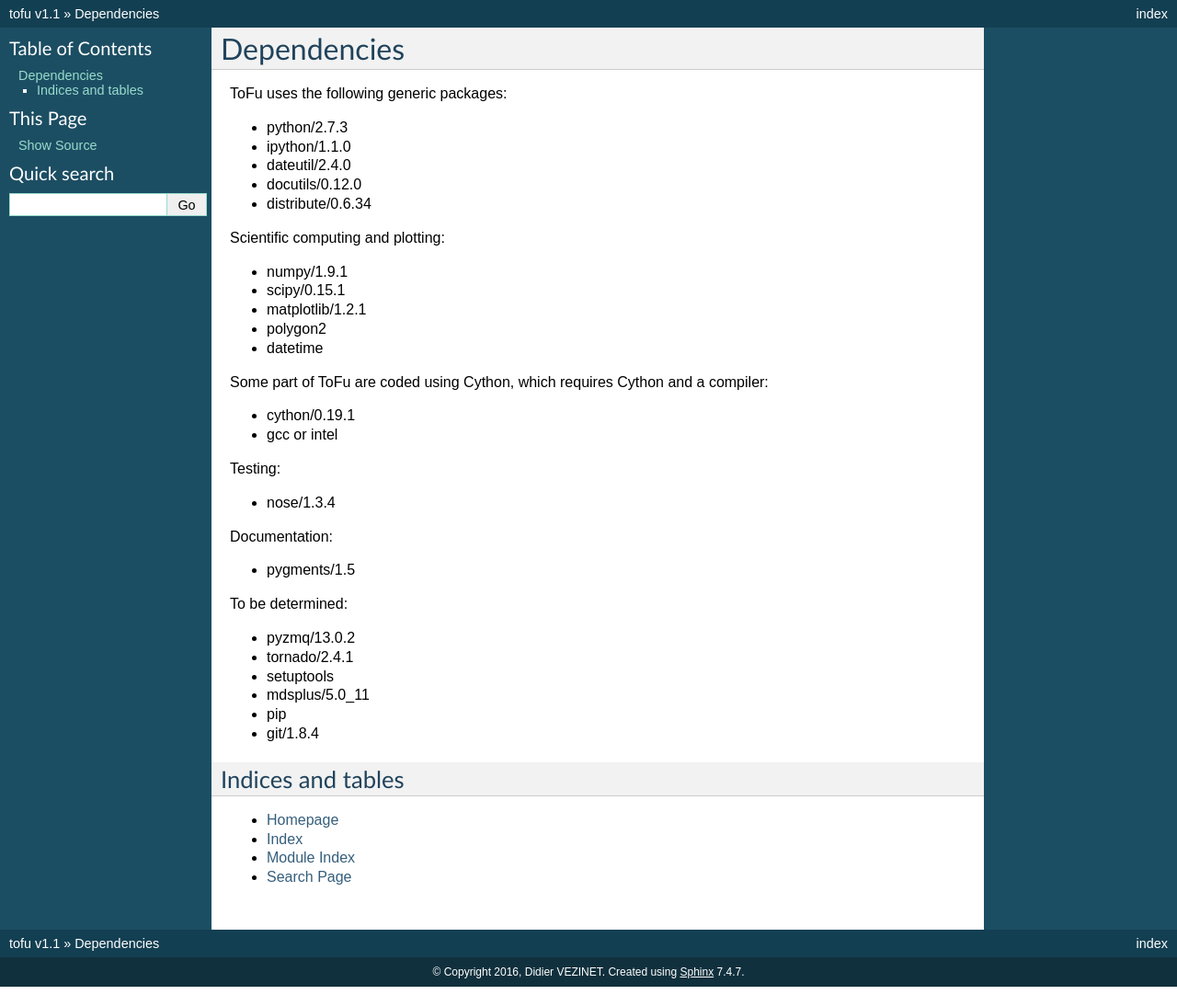
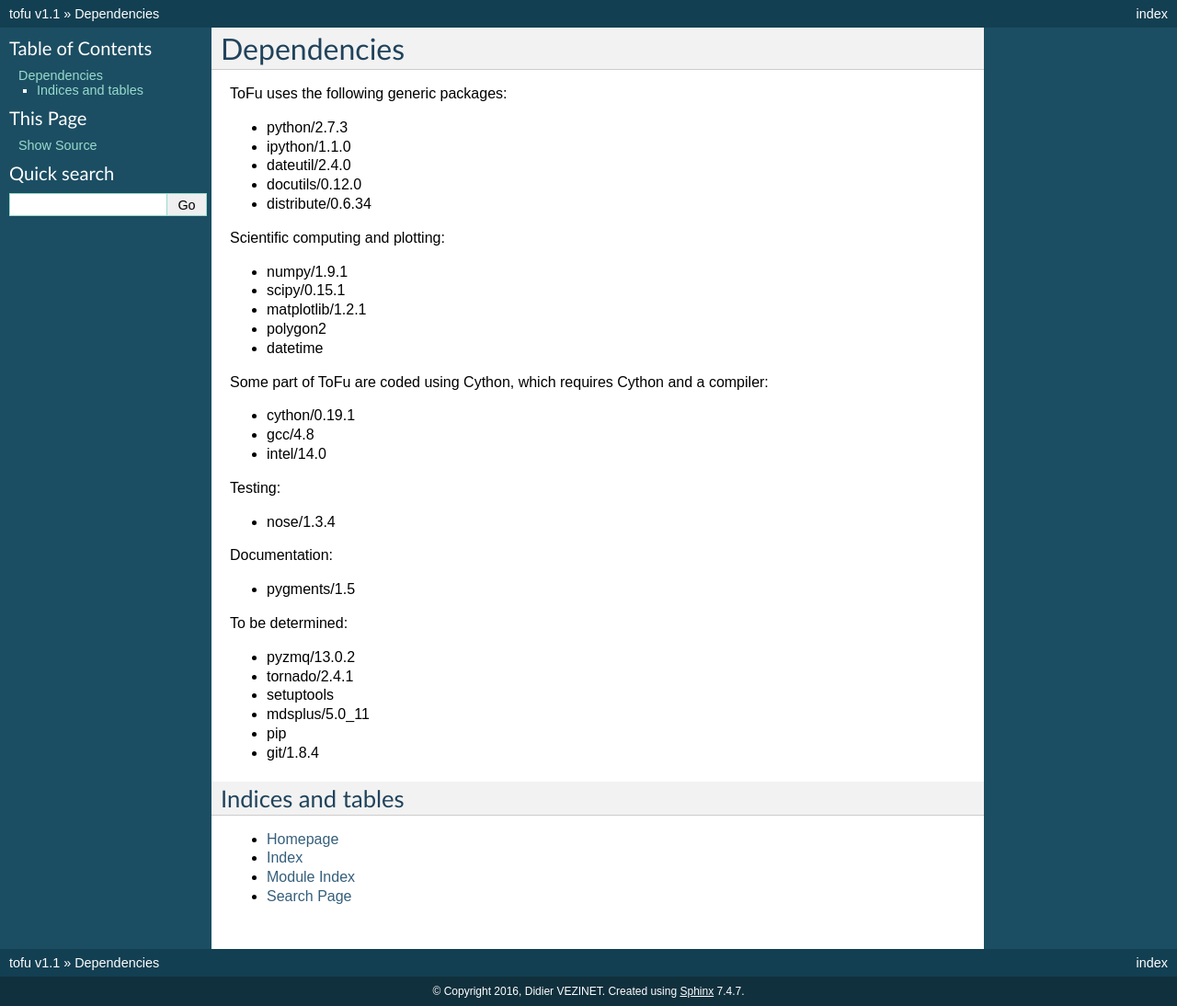
Before and after one commit to ToFuProject/tofu, a Sphinx documentation site: the page built from doc/source/Dependencies.rst, in a window 1280 px wide. Shown: the whole page at 92% size. Built offline with Sphinx 7.4.7, drawn with Linux system fonts in a browser that asks for light colours; pages that are not in the unit, such as notebooks, are missing from menus; before the commit the page ends 1073 px from its top, so only the background shows below that.

Commit message:
Updating details on library versions (gcc + intel)

```diff
--- a/doc/source/Dependencies.rst
+++ b/doc/source/Dependencies.rst
@@ -27,7 +27,8 @@
 Some part of ToFu are coded using Cython, which requires Cython and a compiler:
 
 - cython/0.19.1
-- gcc or intel
+- gcc/4.8
+- intel/14.0
 
 
 Testing:
```
